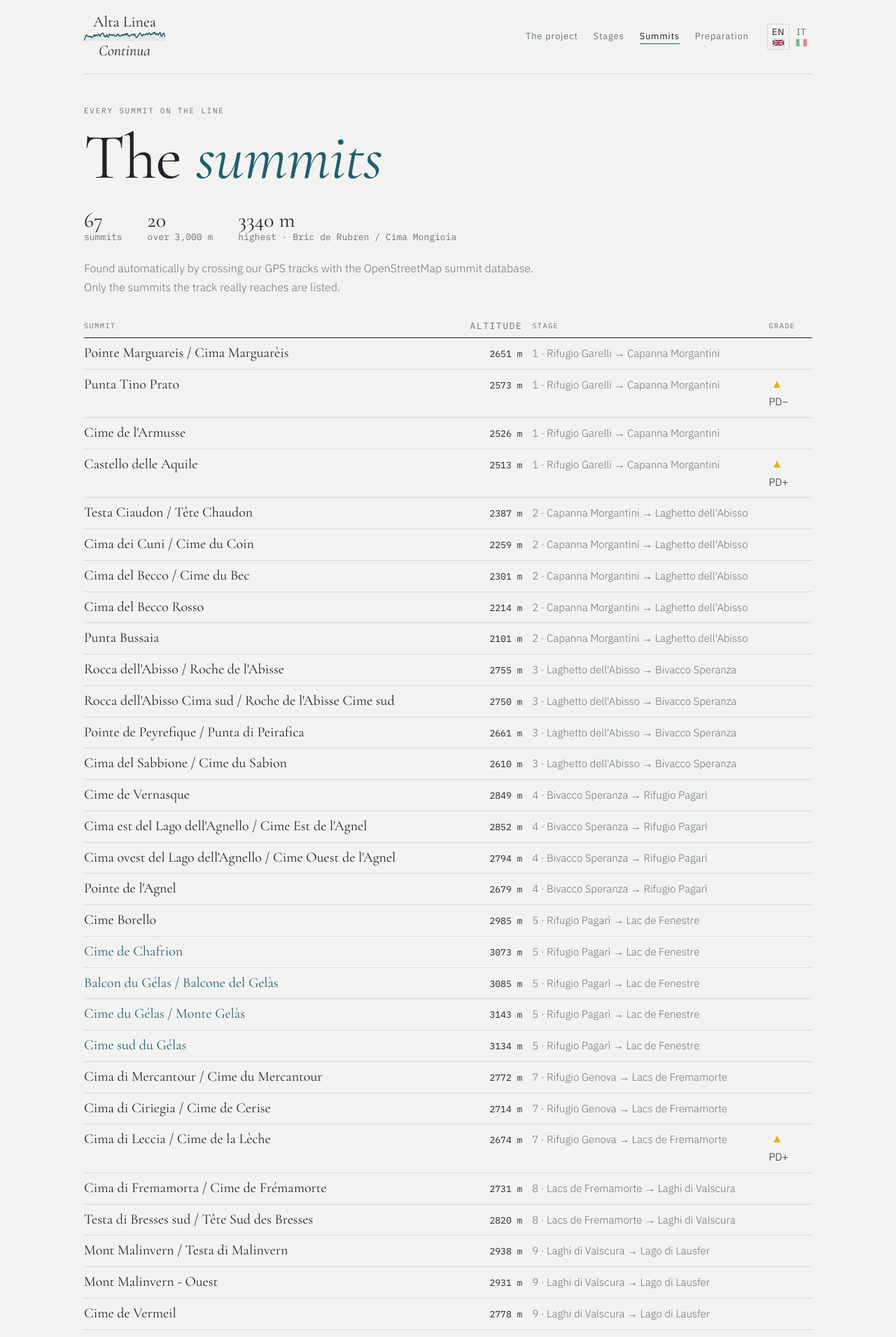
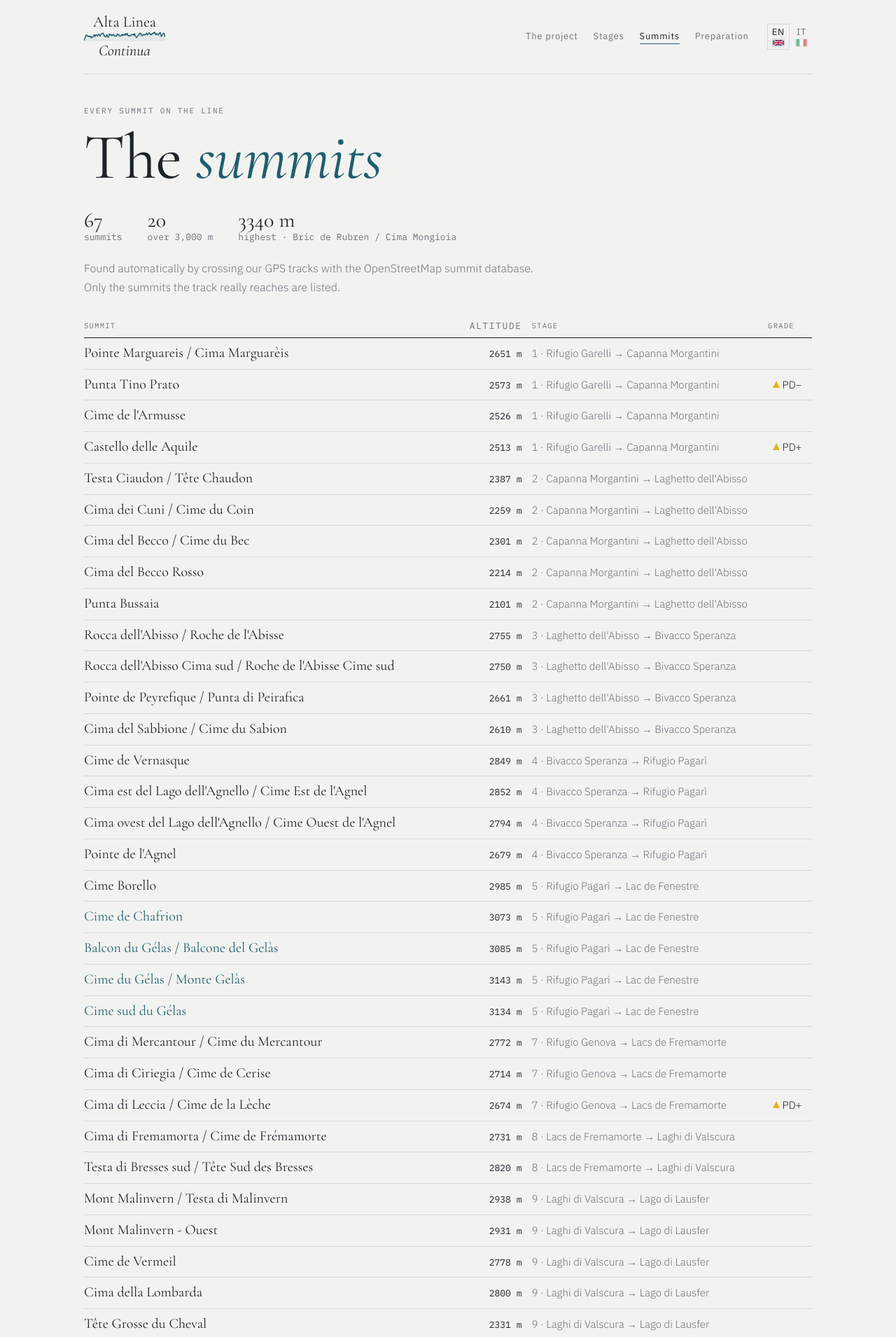
Before and after one commit to federicasibilla/alta-linea-continua, a Jekyll site: the page built from summits.md, in a window 1280 px wide. Shown: the top 1910 px of the page at 70% size. Built offline with Jekyll 4.4.1, drawn with Linux system fonts in a browser that asks for light colours; a script that is not in the unit is left out.

Commit message:
Summits table: keep grade on one line
Co-Authored-By: Claude Opus 5.5 <noreply@anthropic.com>
Claude-Session: https://claude.ai/code/session_01WZz6rg7ZcDBpkt4NTgVPMq

```diff
--- a/assets/css/site.css
+++ b/assets/css/site.css
@@ -270,3 +270,4 @@ table.summits .num{text-align:right;font-variant-numeric:tabular-nums;font-famil
 table.summits tr.high td:first-child{color:var(--accent)}
 table.summits a{color:var(--muted);text-decoration:none} table.summits a:hover{color:var(--ink)}
 .tbl{overflow-x:auto}
+table.summits td:last-child{white-space:nowrap}
```
